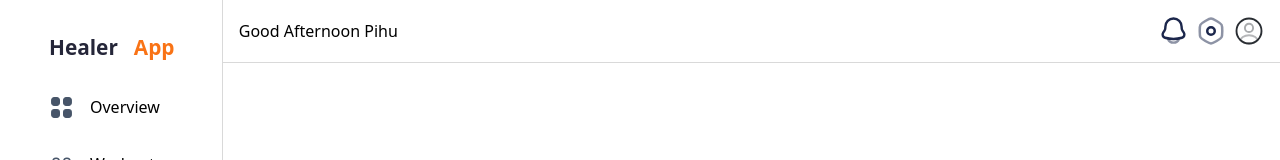
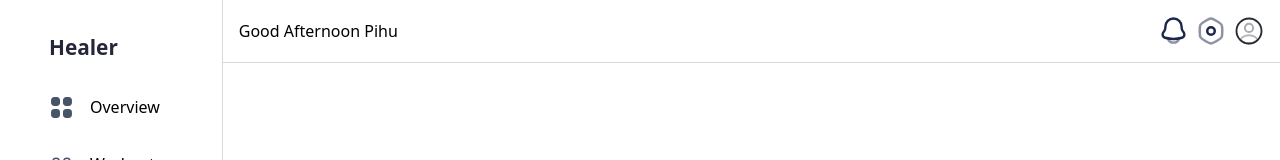
Before and after one commit to piotechindia/healer, a Next.js app: page / in a window 1280 px wide. Shown: the top 160 px of the page. Built offline with nearby package versions, Linux system fonts and the light colour scheme.

Commit message:
Add files via upload

```diff
--- a/app/components/header.tsx
+++ b/app/components/header.tsx
@@ -64,6 +64,7 @@ export default function Header() {
               opacity="0.5"
               d="M20 12L4 12"
               strokeWidth="1.5"
+              stroke='#d9d9d9'
               strokeLinecap="round"
             />
             <path
--- a/app/globals.css
+++ b/app/globals.css
@@ -334,6 +334,9 @@ main {
 
 .logoArea1 {
   display: block;
+  & span{
+    display: none;
+  }
 }
 
 .logoArea2 {
@@ -349,6 +352,7 @@ main {
 
   & span{
     color: var(--orange);
+    font-size: .8rem;
     &:hover{
       color: var(--blue);
     }
```
